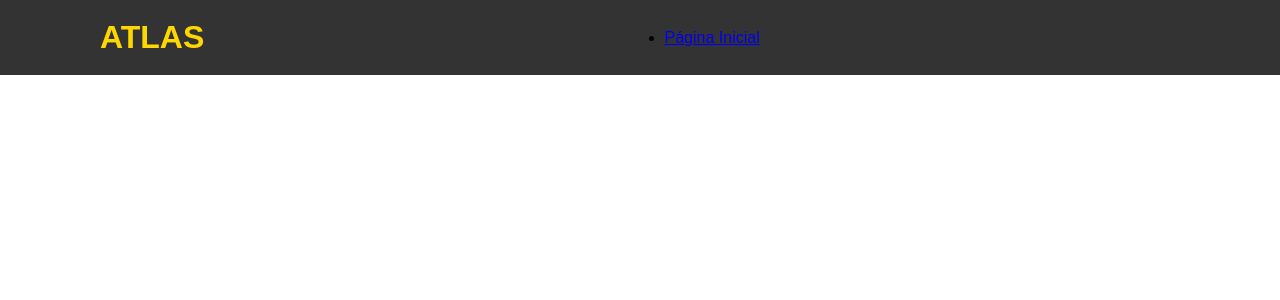
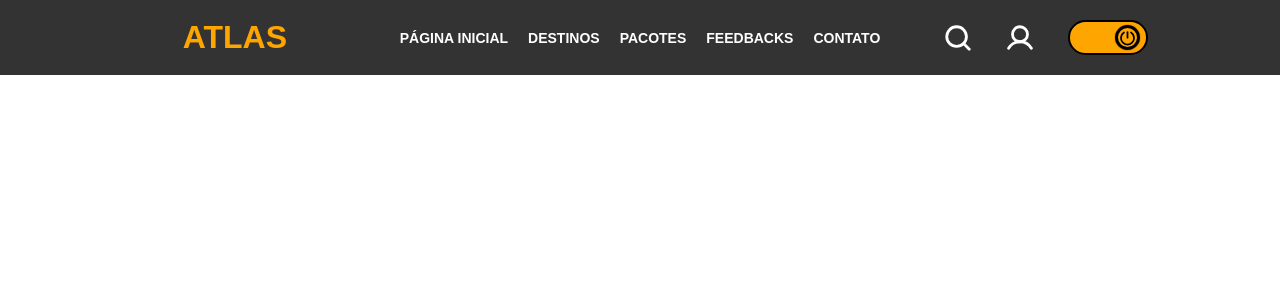
Before and after one commit to LeoNzZ7/ATLAS, a React (Vite) app: page / in a window 1280 px wide. Shown: the top 300 px of the page. Built offline with nearby package versions, Linux system fonts and the light colour scheme.

Commit message:
Header finalizado

```diff
--- a/src/components/header/index.tsx
+++ b/src/components/header/index.tsx
@@ -1,5 +1,7 @@
 import * as c from './styles';
 import { Link } from 'react-router-dom';
+import { MagnifyingGlass, User } from 'phosphor-react';
+import { ThemeSwitcher } from '../themeSwitcher';
 
 export const Header = () => {
     return(
@@ -10,10 +12,16 @@ export const Header = () => {
             <c.LinksArea>
                 <ul>
                     <li><Link to='/'>Página Inicial</Link></li>
+                    <li><Link to='/'>Destinos</Link></li>
+                    <li><Link to='/'>Pacotes</Link></li>
+                    <li><Link to='/'>Feedbacks</Link></li>
+                    <li><Link to='/'>Contato</Link></li>
                 </ul>
             </c.LinksArea>
             <c.MenuArea>
-
+                <MagnifyingGlass className='icon' size={30} weight="bold" />
+                <User className='icon' size={30} weight="bold" />
+                <ThemeSwitcher />
             </c.MenuArea>
         </c.Container>
     );
--- a/src/components/header/styles.ts
+++ b/src/components/header/styles.ts
@@ -7,6 +7,7 @@ export const Container = styled.div`
     display: flex;
     justify-content: space-between;
     align-items: center;
+    flex: 1;
 
     h1 {
         margin: 0;
@@ -17,17 +18,50 @@ export const TitleArea = styled.div`
     display: flex;
     justify-content: center;
     align-items: center;
-    color: #FFD700;
+    color: #FFA500;
+    flex: 1;
 `;
 
 export const LinksArea = styled.div`
     display: flex;
     justify-content: center;
     align-items: center;
+    padding: 0px 20px;
+
+    ul {
+        list-style: none;
+        display: flex;
+        padding: 0px;
+
+        li {
+            padding: 0px 10px;
+
+            a {
+                color: #FFF;
+                text-decoration: none;
+                font-weight: bold;
+                border-bottom: 5px solid #333;
+                padding-bottom: 24px;
+                text-transform: uppercase;
+                font-size: 14px;
+
+                &:hover {
+                    border-bottom: 5px solid #FFA500;
+                    color: #CCC;
+                };
+            };
+        };
+    };
 `;
 
 export const MenuArea = styled.div`
     display: flex;
-    justify-content: center;
+    justify-content: space-evenly;
     align-items: center;
+    flex: 1;
+    cursor: pointer;
+
+    .icon {
+        color: #fff;
+    }
 `;
--- /dev/null
+++ b/src/components/themeSwitcher/index.tsx
@@ -0,0 +1,12 @@
+import { Power } from 'phosphor-react';
+import * as c from './styles'
+
+export const ThemeSwitcher = () => {
+    return (
+        <c.Container>
+            <c.Handler>
+                <Power size={20} weight="bold" />
+            </c.Handler>
+        </c.Container>
+    );
+}
--- /dev/null
+++ b/src/components/themeSwitcher/styles.ts
@@ -0,0 +1,25 @@
+import styled from "styled-components";
+
+export const Container = styled.div`
+    width: 80px;
+    height: 35px;
+    background-color: #FFA500;
+    border-radius: 20px 20px;
+    padding: 10px;
+    display: flex;
+    align-items: center;
+    border: 2px solid #000;
+`;
+
+export const Handler = styled.div`
+    width: 25px;
+    height: 25px;
+    display: flex;
+    align-items: center;
+    justify-content: center;
+    border-radius: 100%;
+    border: 3px solid #000;
+    background-color: transparent;
+    box-shadow: 0px 0px 1px #000;
+    transform: translateX(35px)
+`;
--- a/src/index.css
+++ b/src/index.css
@@ -1,3 +1,8 @@
+* {
+  box-sizing: border-box;
+  transition: all ease .45s;
+}
+
 body {
   margin: 0;
   font-family: Arial, Helvetica, sans-serif;
```
